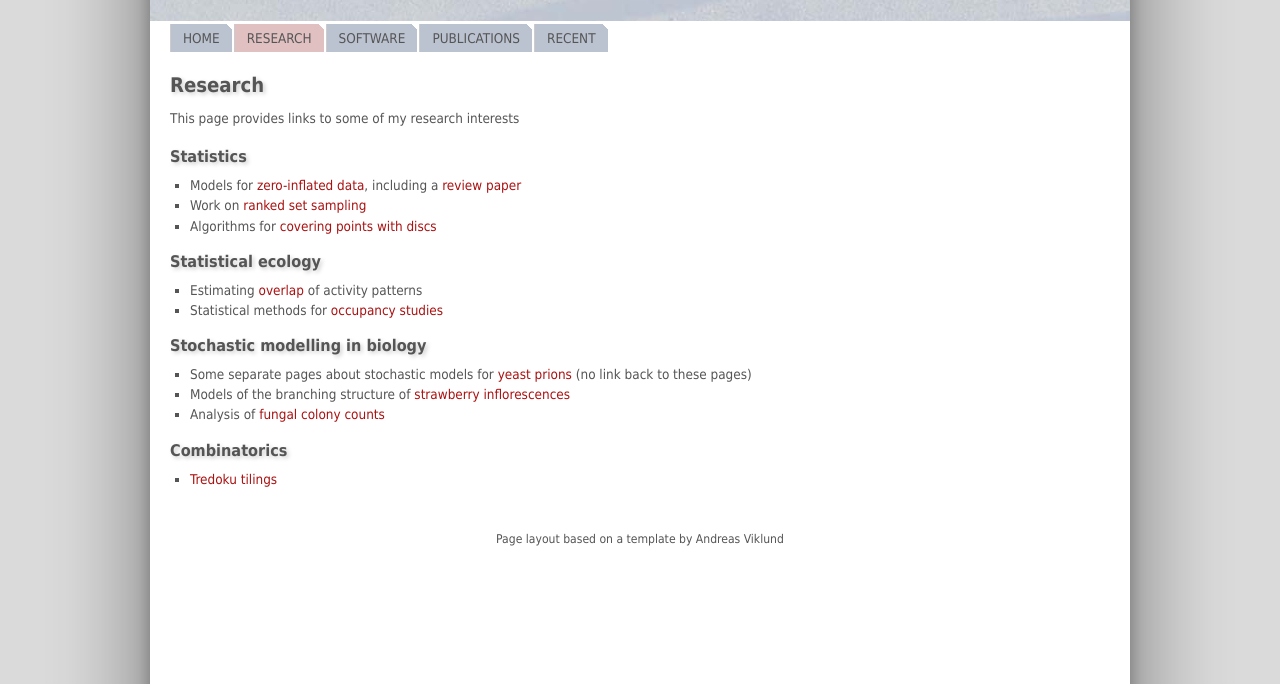
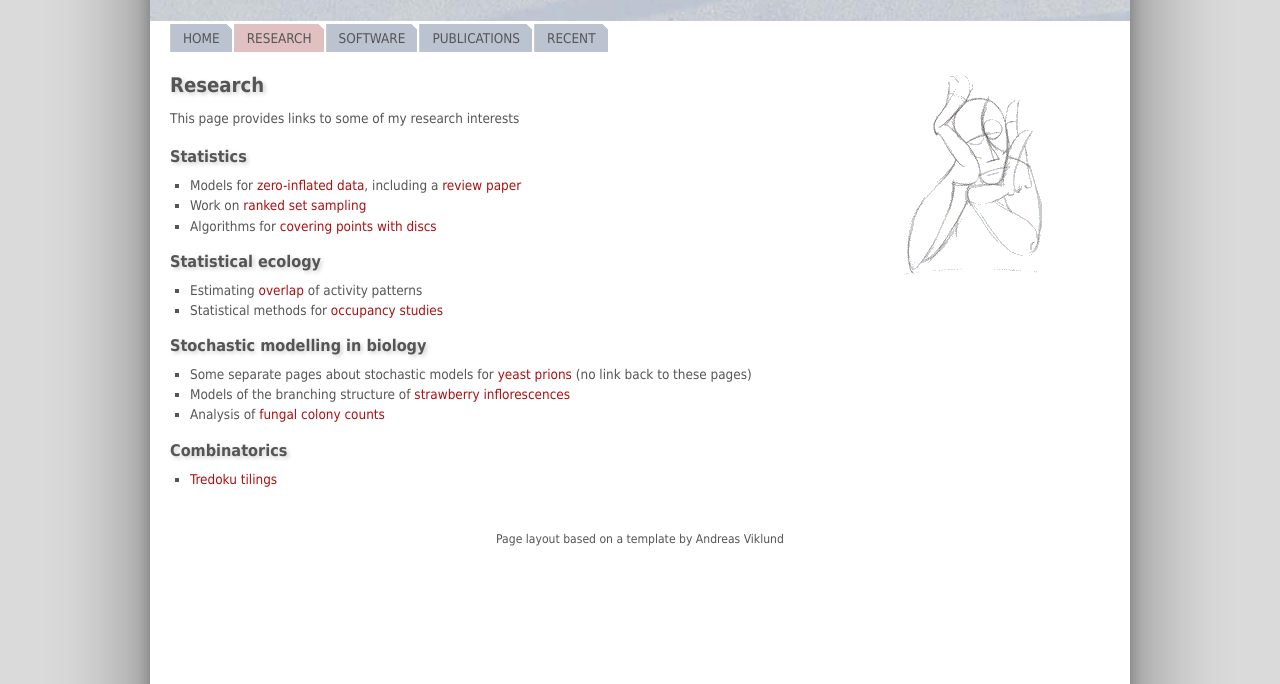
Before and after one commit to martinridout/martinridout.github.io, a plain HTML site: page webfiles/research.html in a window 1280 px wide. Shown: the part 116-800 px from the top of the page. Drawn offline with Linux system fonts and the light colour scheme.

Commit message:
Update 1

```diff
--- a/webfiles/research.html
+++ b/webfiles/research.html
@@ -85,8 +85,9 @@ yeast prions</a> (no link back to these pages)</li>
 
 <div id="sidebar">
 
-   <hr />  <hr />     <hr />  <hr />
-
+   <hr />  <hr />     <hr />  <hr /> <br><br>
+<img src="../images/esquisse-transparent.gif" class="aligncenter" width="144"
+       height="200" alt="Picture of thinking man" />
   <br>
 
 </div>
```
Also changed, not shown: webfiles/tredoku/tredoku.html (+3 -1 lines), images/esquisse-transparent.gif (added).
